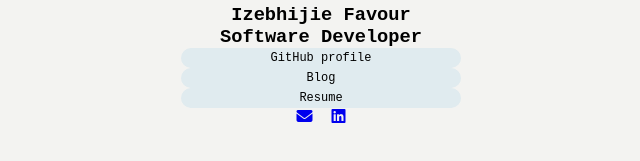
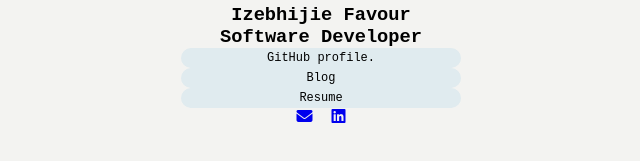
Before and after one commit to ed-favour/afriEd, a plain HTML site: page index.html in a window 1280 px wide. Shown: the part 363-524 px from the top of the page, 319-959 px from the left. Drawn offline with Linux system fonts and the light colour scheme; files that its build step writes are made by us from their sources; some icons are missing.

Commit message:
test commit

```diff
--- a/index.html
+++ b/index.html
@@ -21,7 +21,7 @@
             <h3>Software Developer</h3></div>
             <div class="text-center items d-flex align-items-center justify-content-center px-4 no-shadow btn-primary item"  style="margin: 0 20px; height: 20px; border-radius: 12px; ">
                 <a href="https://github.com/ed-favour" class="fs-12 text-dark">
-                   GitHub profile
+                   GitHub profile.
                 </a>
             </div>
             <div class="text-center items d-flex align-items-center justify-content-center px-4 no-shadow btn-primary"  style="margin: 0 20px; height: 20px; border-radius: 12px; ">
```
